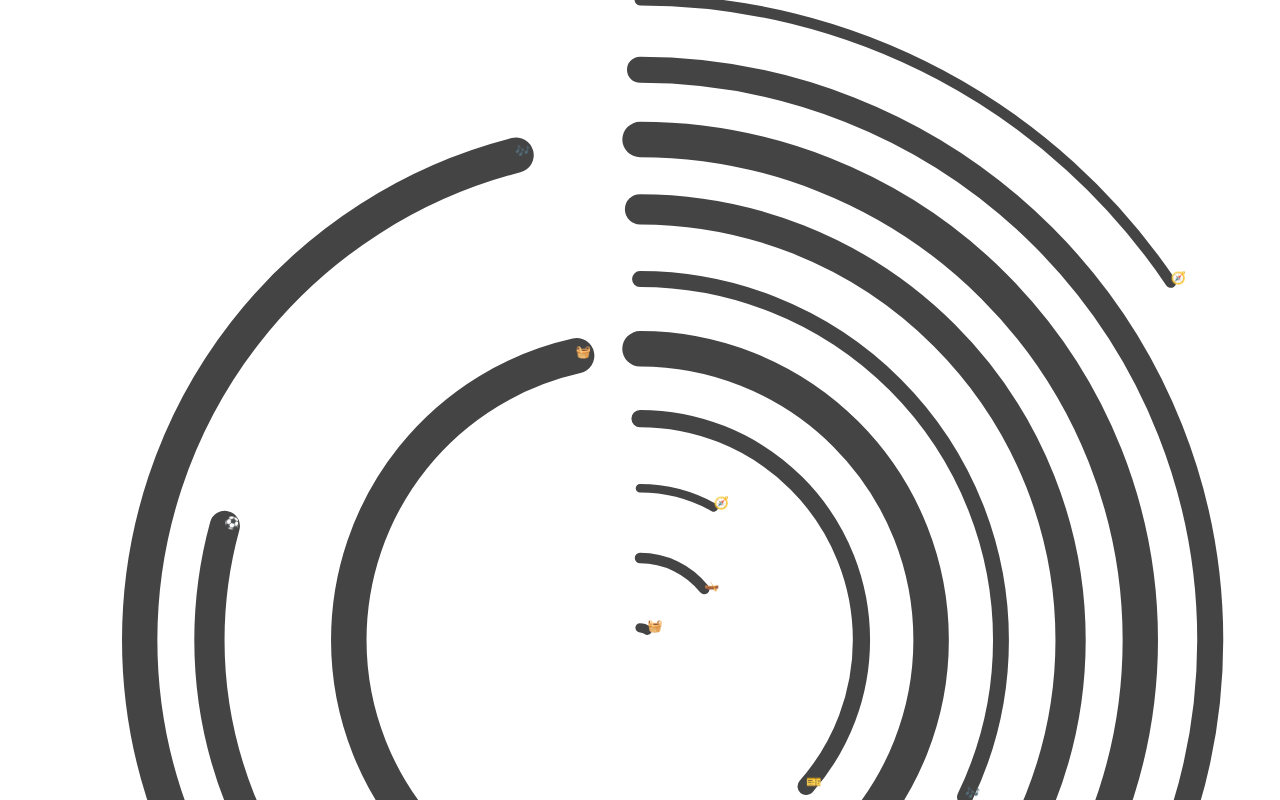
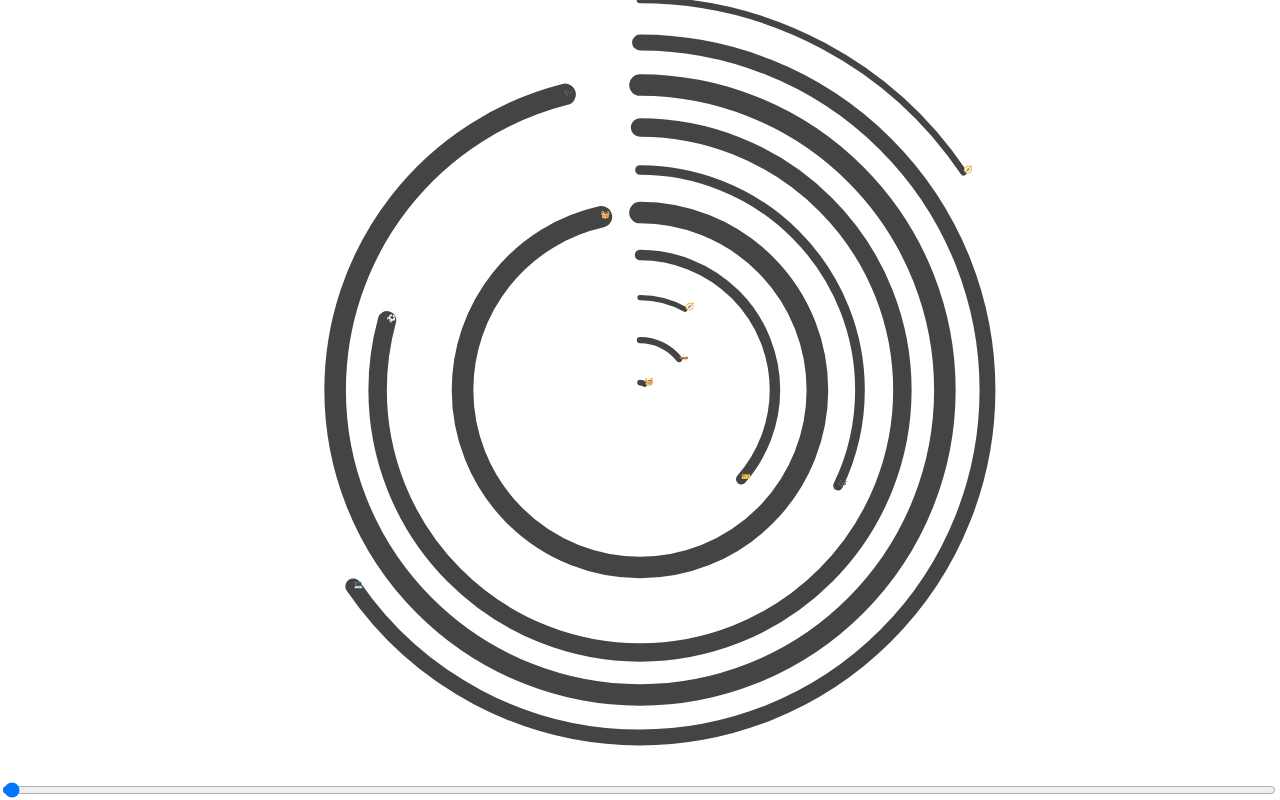
Before and after one commit to rookwood101/cycles-react, a React (Create React App) app: page / in a window 1280 px wide. Shown: the top 800 px of the page. Built offline with nearby package versions, Linux system fonts and the light colour scheme.

Commit message:
Ensure entire app is visible on screen

```diff
--- a/src/ConcentricCircles.tsx
+++ b/src/ConcentricCircles.tsx
@@ -67,7 +67,9 @@ export default class ConcentricCircles extends
 
     public render() {
         return (
-            <svg viewBox={`0 0 ${this.viewBox} ${this.viewBox}`}>
+            <svg
+                viewBox={`0 0 ${this.viewBox} ${this.viewBox}`}
+            >
                 {this.render10Circles()}
             </svg>
         );
--- a/src/index.css
+++ b/src/index.css
@@ -7,6 +7,17 @@ body {
   -moz-osx-font-smoothing: grayscale;
 }
 
+.App, #root, body, html{
+  height: 100%;
+  width: 100%;
+}
+
+.App {
+  display: flex;
+  justify-content: center;
+  flex-direction: column;
+}
+
 code {
   font-family: source-code-pro, Menlo, Monaco, Consolas, 'Courier New',
     monospace;
```
